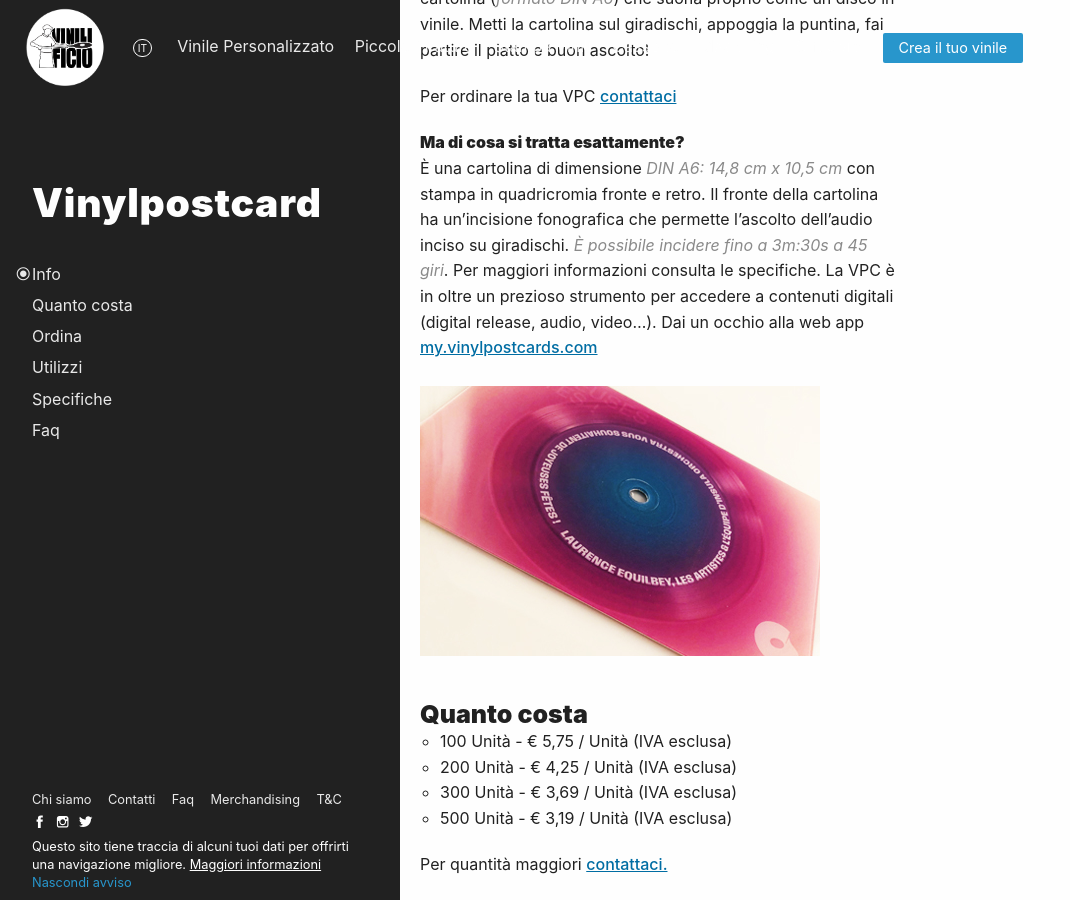
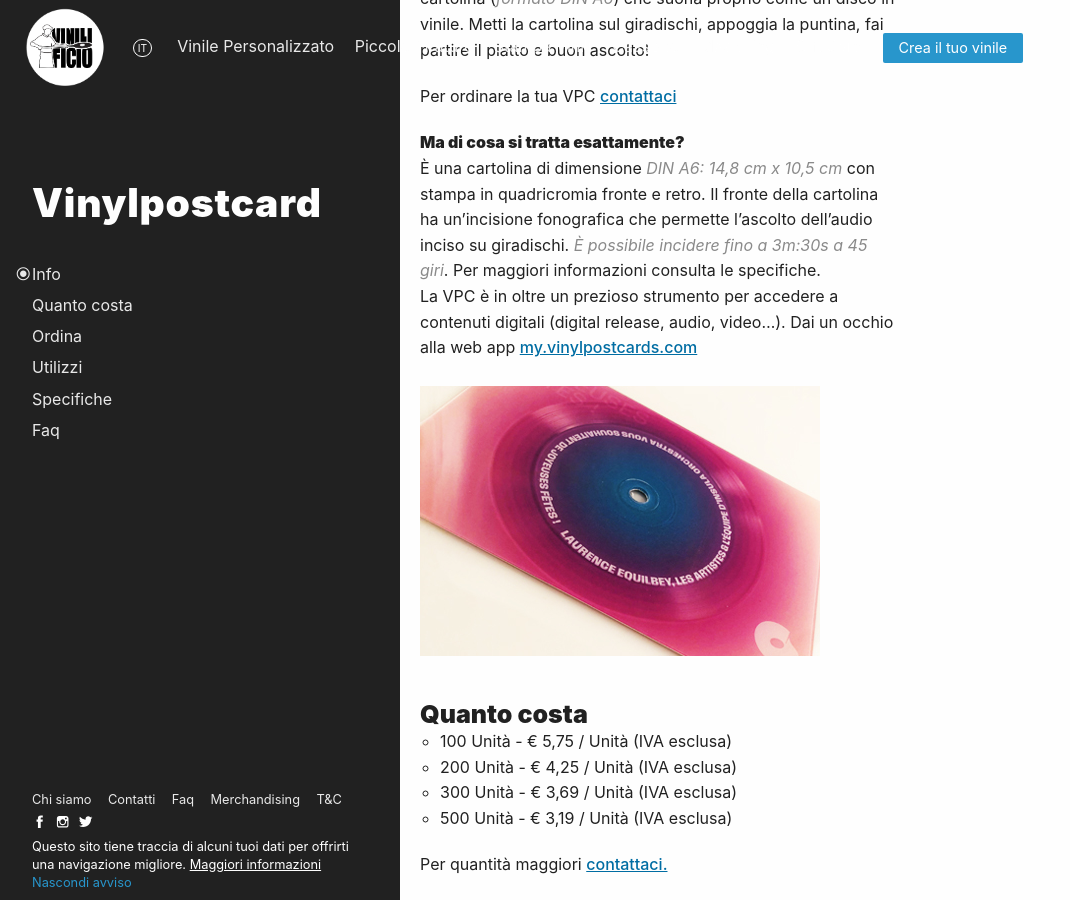
Before and after one commit to Vinilificio/vinilificio.com, a Jekyll site: the page built from _pages/vpc.md, in a window 1280 px wide and 900 px high, scrolled down 742 px. Shown: the whole window, without its empty margins (0-1070 px from the left). Built offline with Jekyll 4.4.1, drawn with Linux system fonts in a browser that asks for light colours; nearby versions of some CDN libraries; comment, search, counter and statistics services are not loaded.

Commit message:
Update vpc.md

```diff
--- a/_pages/vpc.md
+++ b/_pages/vpc.md
@@ -33,7 +33,7 @@
 **Ma di cosa si tratta esattamente?** \
 È una cartolina di dimensione _DIN A6: 14,8 cm x 10,5 cm_ con stampa in quadricromia fronte e retro.
 Il fronte della cartolina ha un’incisione fonografica che permette l’ascolto dell’audio inciso su giradischi.
-_È possibile incidere fino a 3m:30s a 45 giri_. Per maggiori informazioni consulta le specifiche.
+_È possibile incidere fino a 3m:30s a 45 giri_. Per maggiori informazioni consulta le specifiche.\
 La VPC è in oltre un prezioso strumento per accedere a contenuti digitali (digital release, audio, video...). Dai un occhio alla web app <a href="https://my.vinylpostcards.com/" target="blank"> my.vinylpostcards.com</a>
 
 ![vpc](/img/vpc03.jpg)
```
